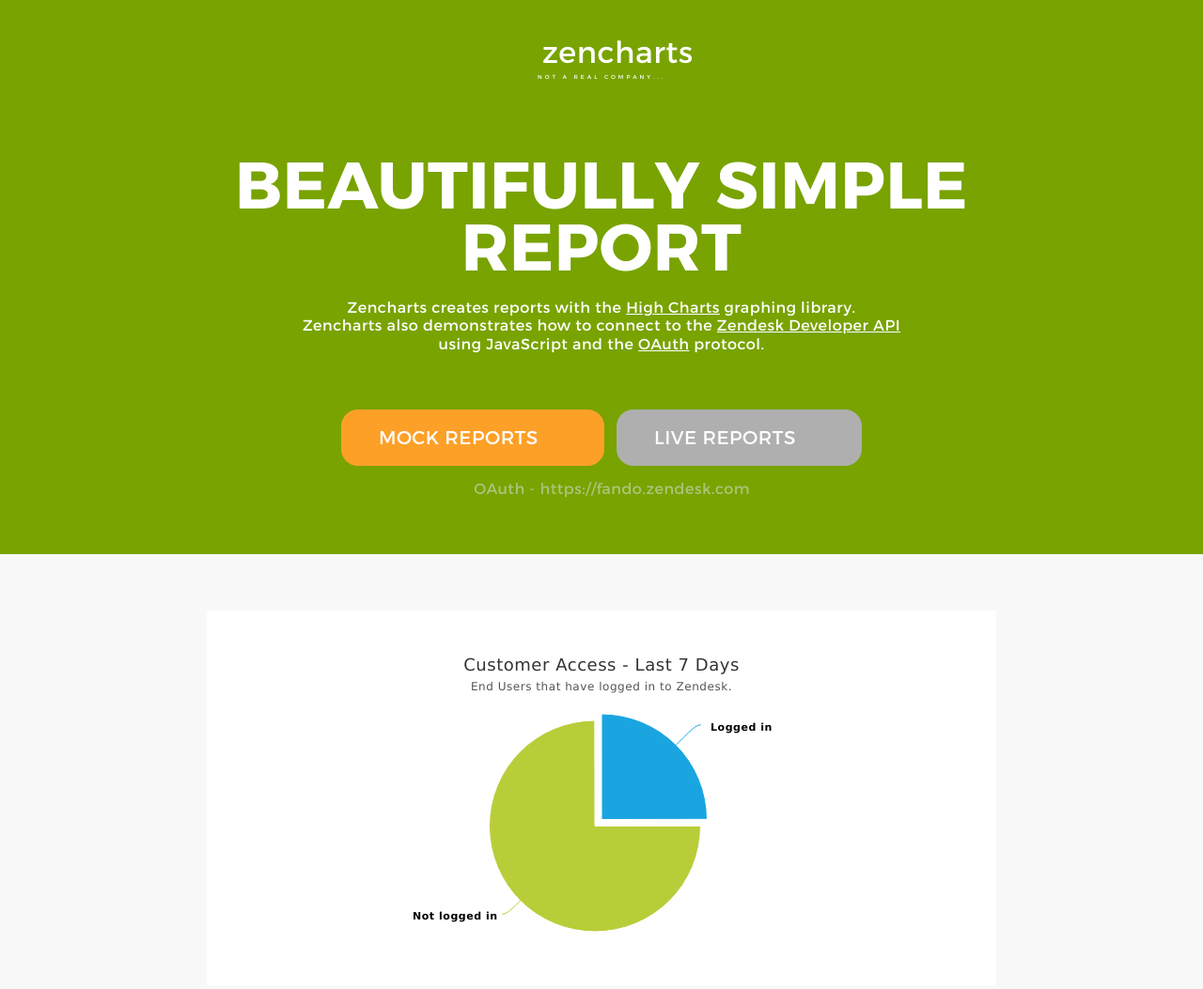
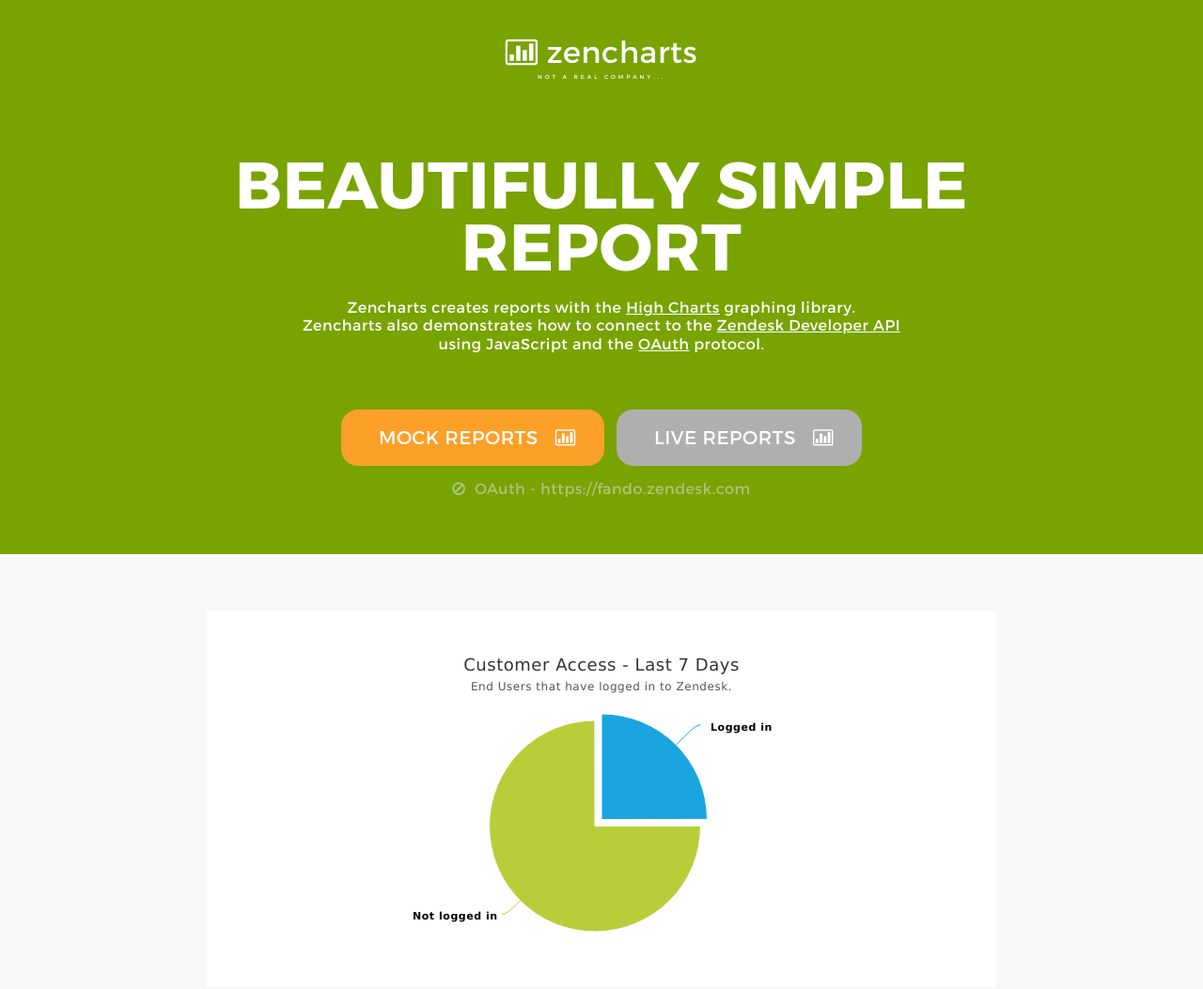
Before and after one commit to damenturnbull/zencharts, a website: page index.html in a window 1280 px wide. Shown: the top 1053 px of the page at 94% size. Drawn offline with Linux system fonts and the light colour scheme; files whose address does not match are found by name.

Commit message:
Fix font awesome inclusion.

```diff
--- a/sass/utils/_fonts.scss
+++ b/sass/utils/_fonts.scss
@@ -32,4 +32,15 @@
 
 }
 
-@include font-face(FontAwesome,       '../../fonts/FontAwesome/fontawesome-webfont');
+@font-face {
+    font-family: 'FontAwesome';
+    src: url('../../fonts/FontAwesome/fontawesome-webfont.eot');
+    src: url('../../fonts/FontAwesome/fontawesome-webfont.eot?#iefix') format('embedded-opentype'),
+         url('../../fonts/FontAwesome/fontawesome-webfont.woff2') format('woff2'),
+         url('../../fonts/FontAwesome/fontawesome-webfont.woff') format('woff'),
+         url('../../fonts/FontAwesome/fontawesome-webfont.ttf') format('truetype'),
+         url('../../fonts/FontAwesome/fontawesome-webfont.svg') format('svg');
+    font-weight: normal;
+    font-style: normal;
+
+}
```
Also changed, not shown: css/style.css, 1 other file.
